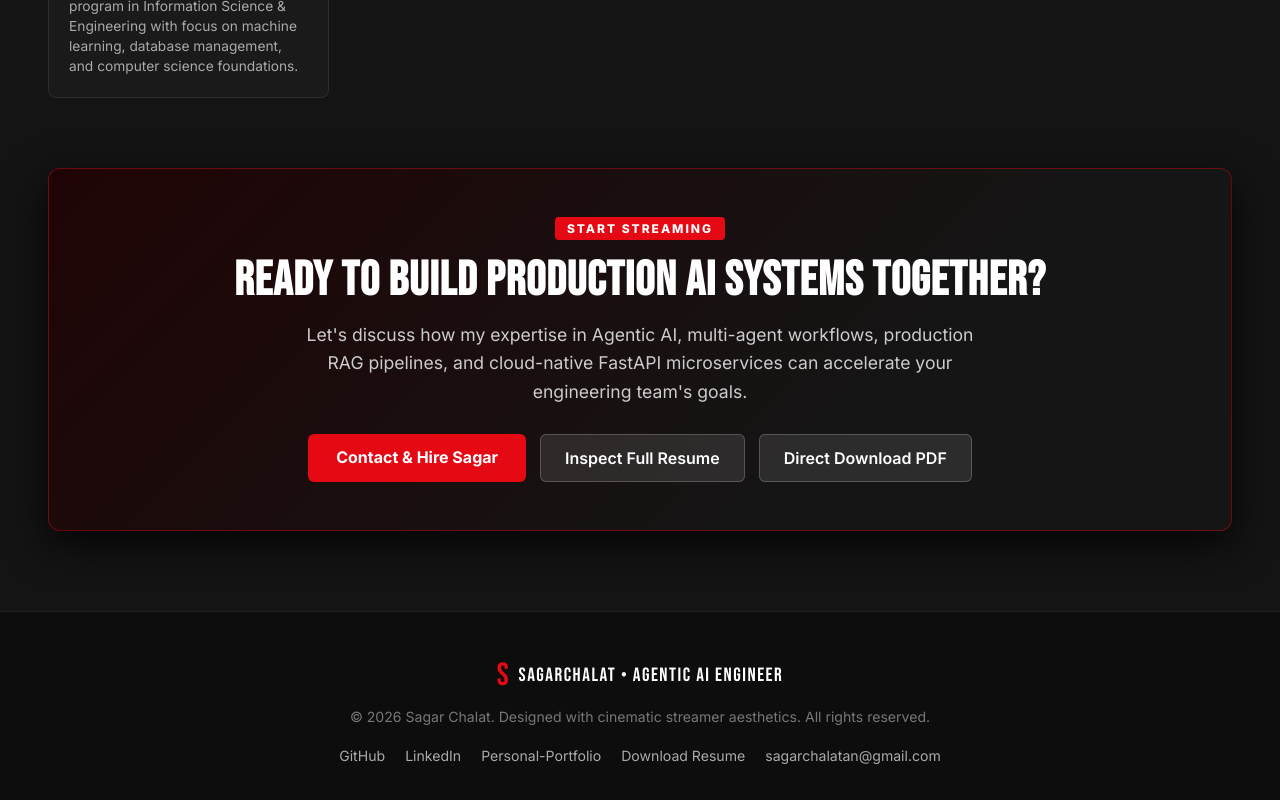
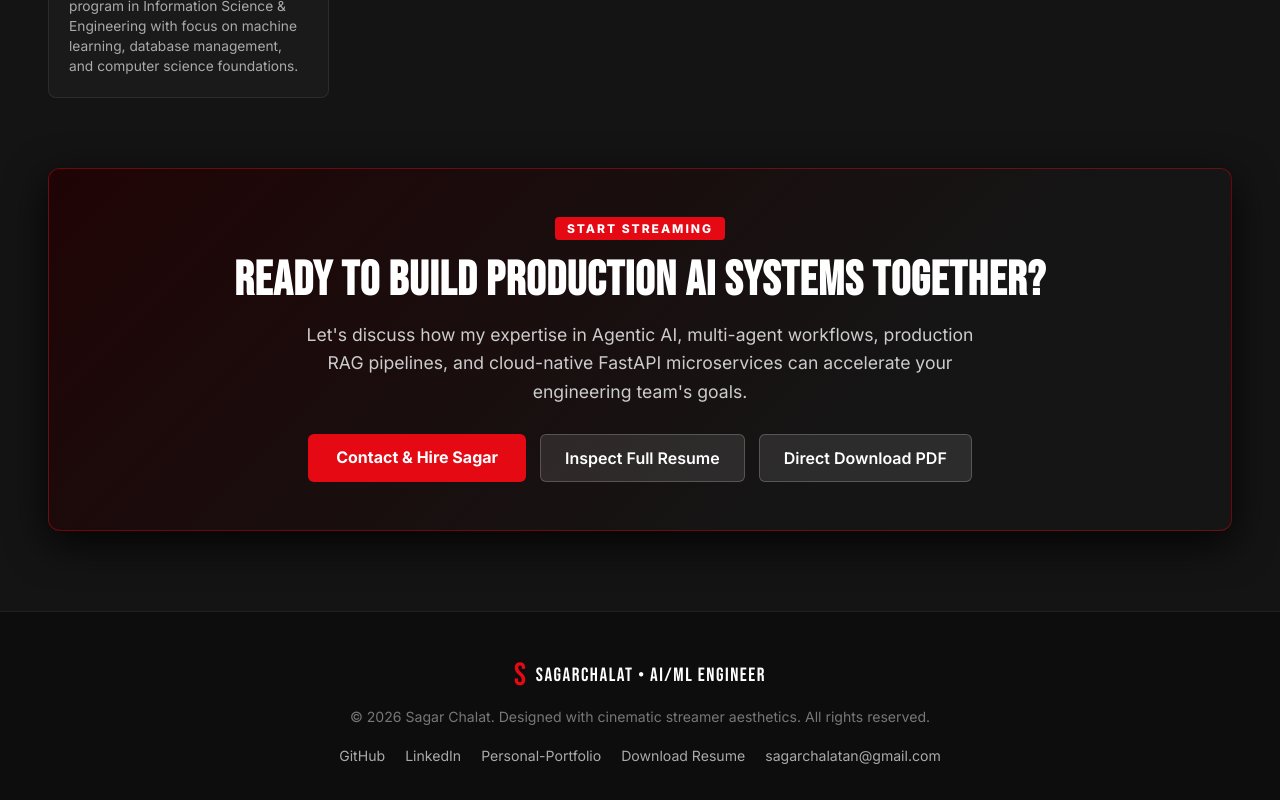
Before and after one commit to sagarchalat/sagarchalat-portfolio, a React (Create React App) app: page / in a window 1280 px wide. Shown: the part 4045-4845 px from the top of the page. Built offline with nearby package versions, Linux system fonts and the light colour scheme.

Commit message:
Update App.js

```diff
--- a/src/App.js
+++ b/src/App.js
@@ -40,7 +40,7 @@ function App() {
           <div className="footer-content">
             <div className="footer-brand">
               <span className="footer-n">S</span>
-              <span className="footer-text">SAGARCHALAT • AGENTIC AI ENGINEER</span>
+              <span className="footer-text">SAGARCHALAT • AI/ML ENGINEER</span>
             </div>
             <p className="footer-copy">
               © {new Date().getFullYear()} Sagar Chalat. Designed with cinematic streamer aesthetics. All rights reserved.
```
